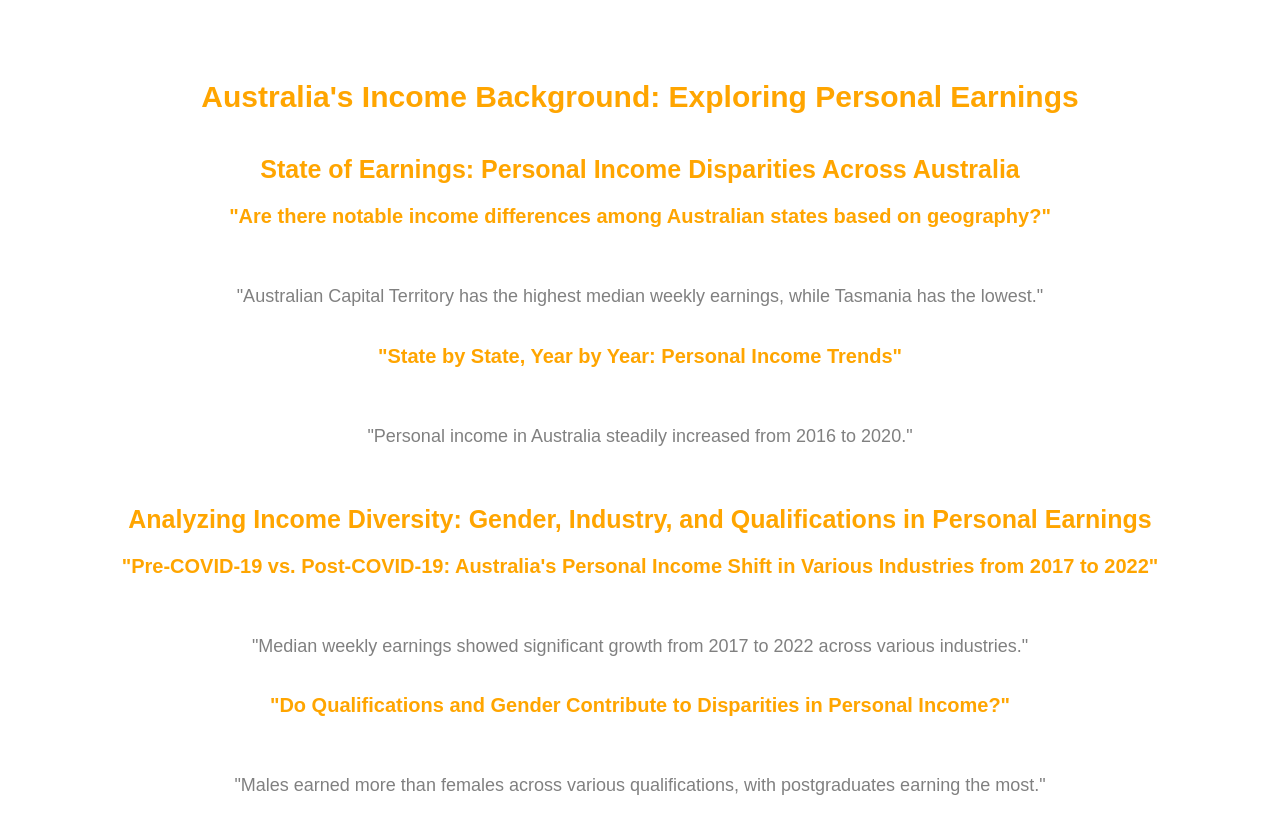
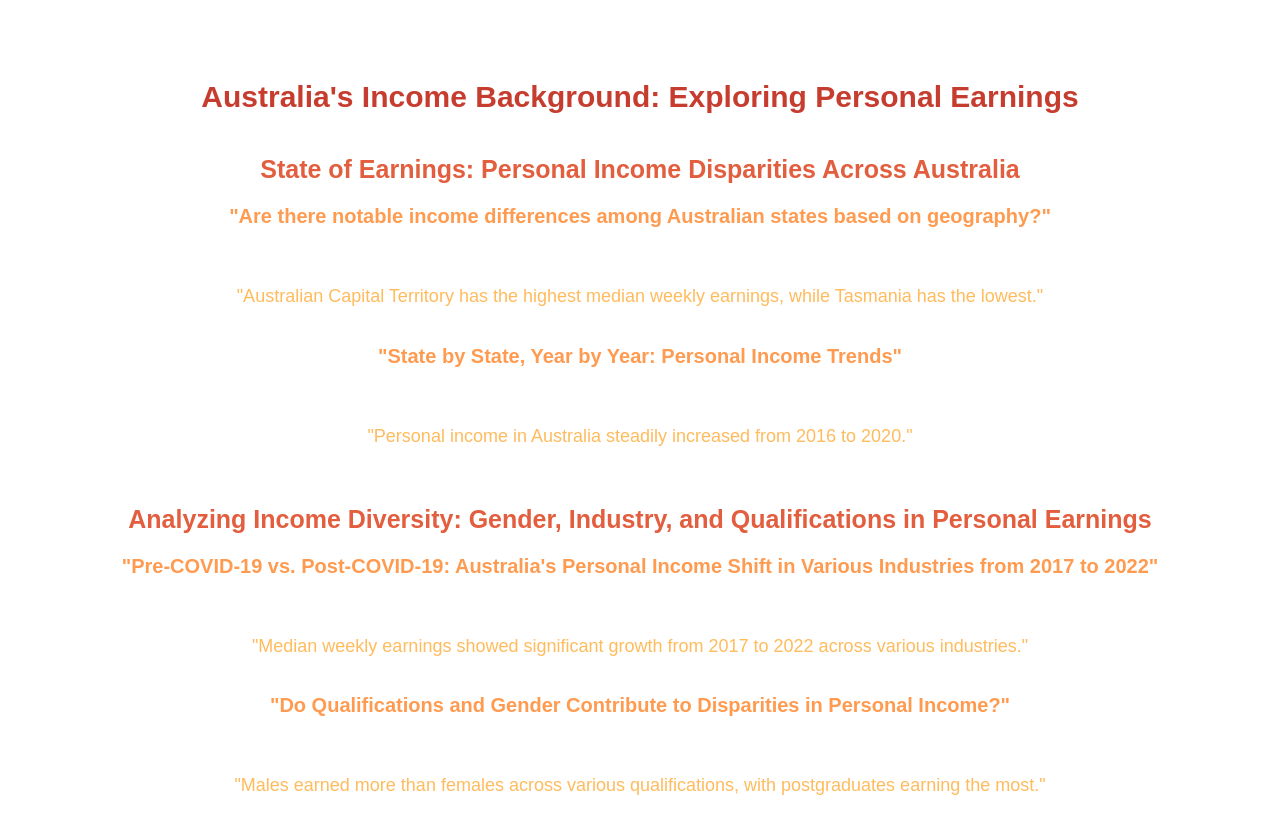
Before and after one commit to qngu0034/3179, a plain HTML site: page index.html in a window 1280 px wide. Drawn offline with nearby package versions, Linux system fonts and the light colour scheme; a script that the page names is missing.

Commit message:
udate files

```diff
--- a/index.html
+++ b/index.html
@@ -12,6 +12,10 @@
   integrity="sha384-cg6SkqEOCV1NbJoCu11+bm0NvBRc8IYLRGXkmNrqUBfTjmMYwNKPWBTIKyw9mHNJ" crossorigin="anonymous">
   <meta name="viewport" content="width=device-width, initial-scale=1">
 
+  <!-- Google font -->
+  <link rel="preconnect" href="https://fonts.googleapis.com">
+  <link rel="preconnect" href="https://fonts.gstatic.com" crossorigin>
+  <link href="https://fonts.googleapis.com/css2?family=Open+Sans&display=swap" rel="stylesheet">
 
   <!-- CSS file -->
   <link rel="stylesheet" href="style_vis2.css" media="all">
--- a/style_vis2.css
+++ b/style_vis2.css
@@ -15,12 +15,11 @@
 
 .vis-container {
   padding-bottom: 20px;
-  text-align: center;
 }
 
 h1{
   text-align: center;
-  color: orange;
+  color: #C63D2F;
   font-size: 30px;
   font-weight: bolder;
   font-family: sans-serif;
@@ -28,7 +27,7 @@ h1{
 
 h2{
   text-align: center;
-  color: orange;
+  color: #E25E3E;
   font-size: 25px;
   font-weight: bolder;
   font-family: sans-serif;
@@ -36,7 +35,7 @@ h2{
 
 h3{
   text-align: center;
-  color: orange;
+  color: #FF9B50;
   font-size: 20px;
   font-weight: bolder;
   font-family: sans-serif;
@@ -44,7 +43,7 @@ h3{
 
 p{
   text-align: center;
-  color: gray;
+  color: #FFBB5C;
   font-size: 18px;
   font-weight: lighter;
   font-family: sans-serif;
```
